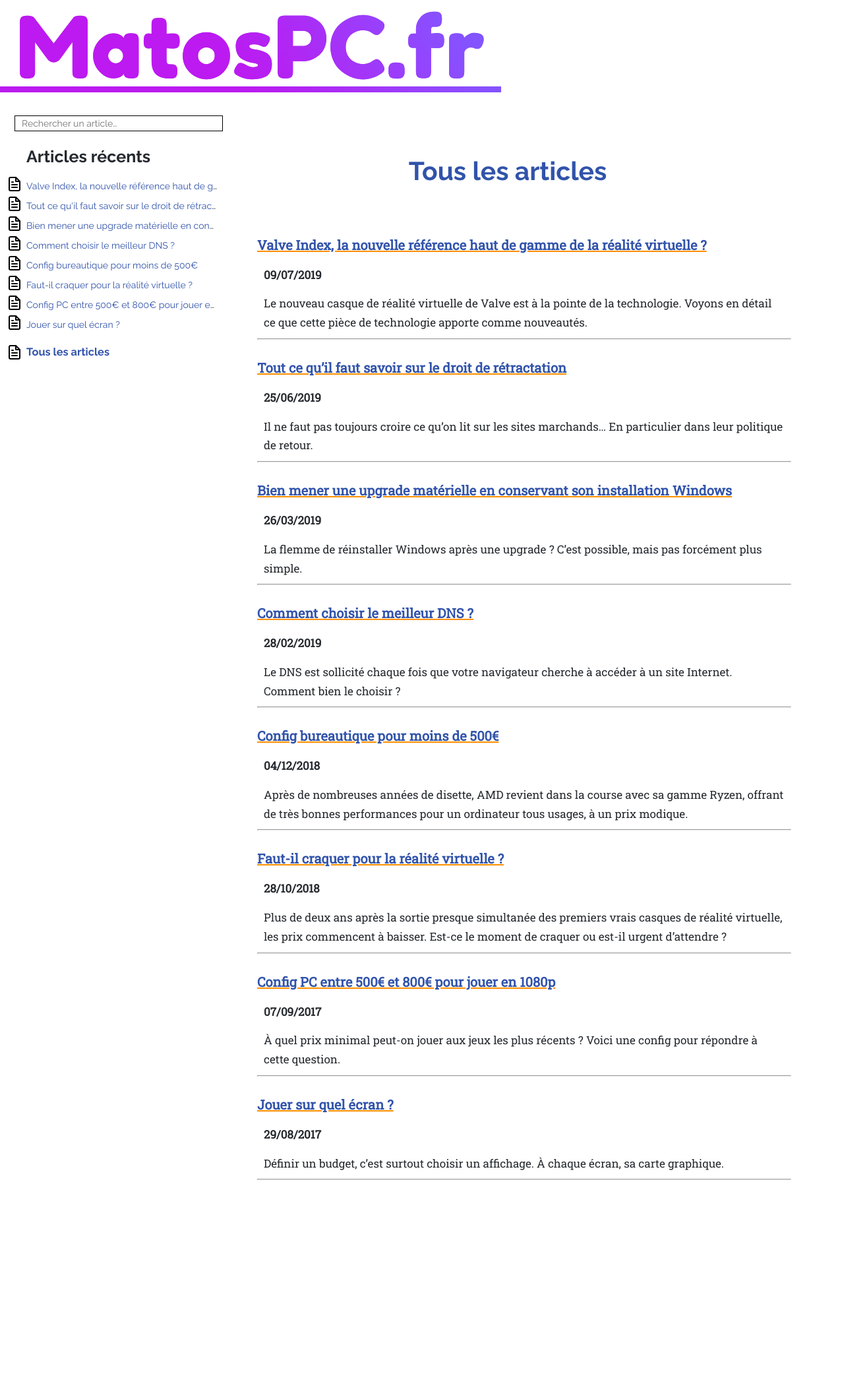
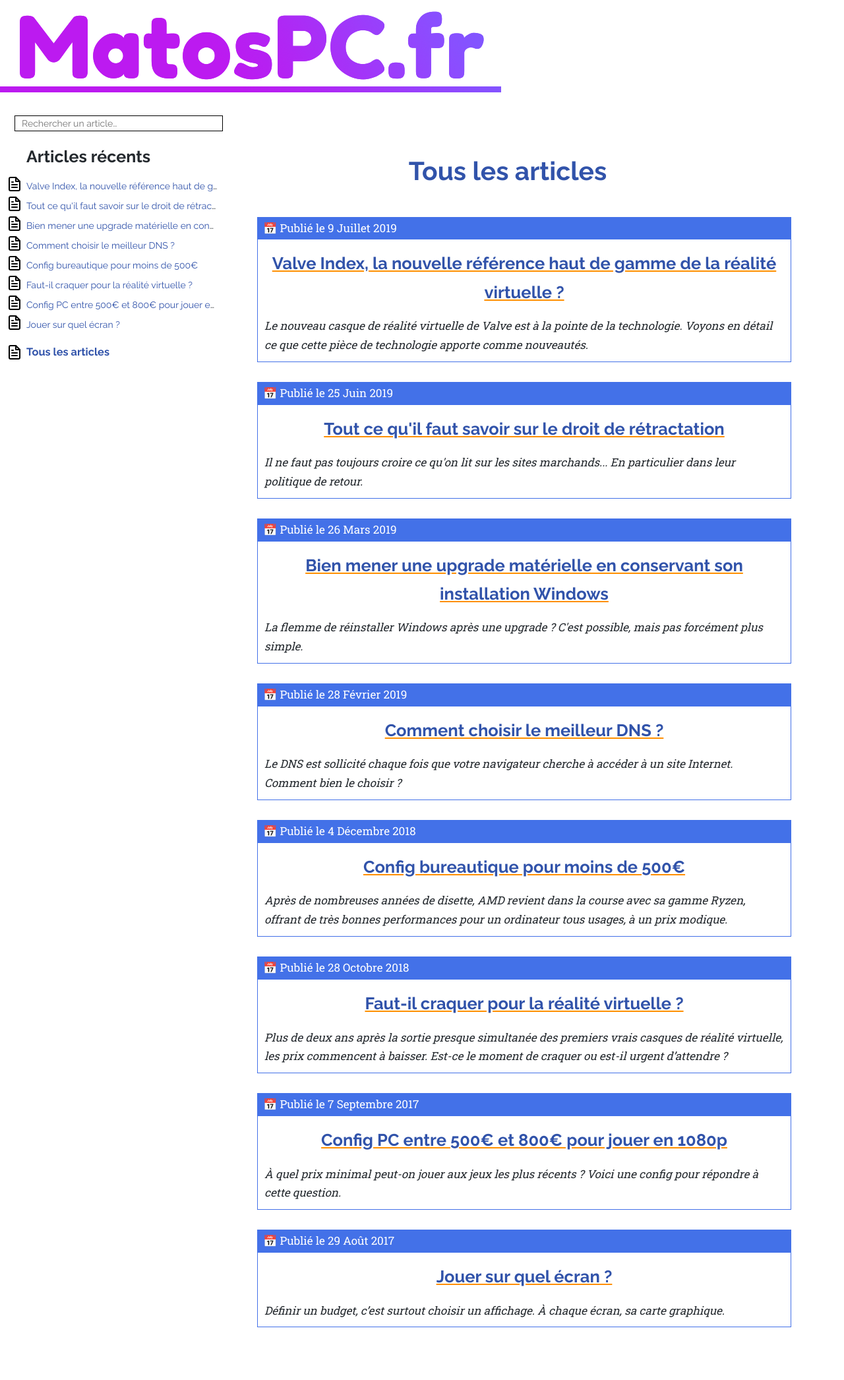
Before and after one commit to matospc/matospc.github.io, a Jekyll site: the page built from articles.html, in a window 1280 px wide. Shown: the whole page at 66% size. Built offline with Jekyll 4.4.1, drawn with Linux system fonts in a browser that asks for light colours; before the commit the page ends 1847 px from its top, so only the background shows below that.

Commit message:
Refonte de la mise en page de la page 'Tous les articles'.

```diff
--- /dev/null
+++ b/_data/fr.yml
@@ -0,0 +1,13 @@
+months:
+    - Janvier
+    - Février
+    - Mars
+    - Avril
+    - Mai
+    - Juin
+    - Juillet
+    - Août
+    - Septembre
+    - Octobre
+    - Novembre
+    - Décembre
--- /dev/null
+++ b/articles.html
@@ -0,0 +1,21 @@
+---
+layout: page
+title: Tous les articles
+permalink: /articles.html
+---
+
+{% for post in site.posts %}
+
+<div class="post_summary">
+
+    {% capture date_fr %}{{ post.date | date: "%-d" }}{% assign m = post.date | date: "%-m" | minus: 1 %} {{ site.data.fr.months[m] }} {{ post.date | date: "%Y" }}{% endcapture %}
+
+    <div class="publication_date" >📅 Publié le {{ date_fr }}</div>
+
+    <h2><a href="{{ post.url }}" >{{ post.title }}</a></h2>
+
+    <p class="post_description" >{{ post.description }}</p>
+
+</div>
+
+{% endfor %}
--- a/articles.md
+++ /dev/null
@@ -1,18 +0,0 @@
----
-layout: page
-title: Tous les articles
-permalink: /articles.html
----
-
-
-{% for post in site.posts %}
-
-### [{{ post.title }}]({{ post.url }})
-
-**{{ post.date | date: "%d/%m/%Y" }}**
-
-{{ post.description }}
-
-***
-
-{% endfor %}
--- a/assets/css/style.scss
+++ b/assets/css/style.scss
@@ -3,8 +3,10 @@
 
 $orange: #ff8f00;
 $purple: #1d0c52;
-$blue: #3153aa;
-$lightblue: #ececff;
+
+$dark-blue: #3153aa;
+$light-blue: #ececff;
+$medium-blue: #4371e8;
 
 *, *:before, *:after {
   /* Chrome 9-, Safari 5-, iOS 4.2-, Android 3-, Blackberry 7- */
@@ -74,7 +76,7 @@ header {
 }
 
 a {
-  color: $blue;
+  color: $dark-blue;
   text-decoration: none;
   cursor: pointer;
 
@@ -140,6 +142,8 @@ body {
 
       h2 {
         text-align: center;
+        font-family: "Raleway", sans-serif;
+        margin: 15px;
       }
 
       h3 {
@@ -166,9 +170,21 @@ body {
         margin: 0 30px 0 30px;
       }
 
-      p {
-        margin: 15px 10px 0 10px;
-        text-align: left;
+      .post_summary {
+        border: 1px solid $medium-blue;
+        margin-bottom: 30px;
+
+        div.publication_date {
+          color: white;
+          background: $medium-blue;
+          padding: 2px 3px 3px 8px;
+          margin: 0;
+        }
+
+        p.post_description {
+          font-style: italic;
+          margin: 10px;
+        }
       }
     }
 
```
